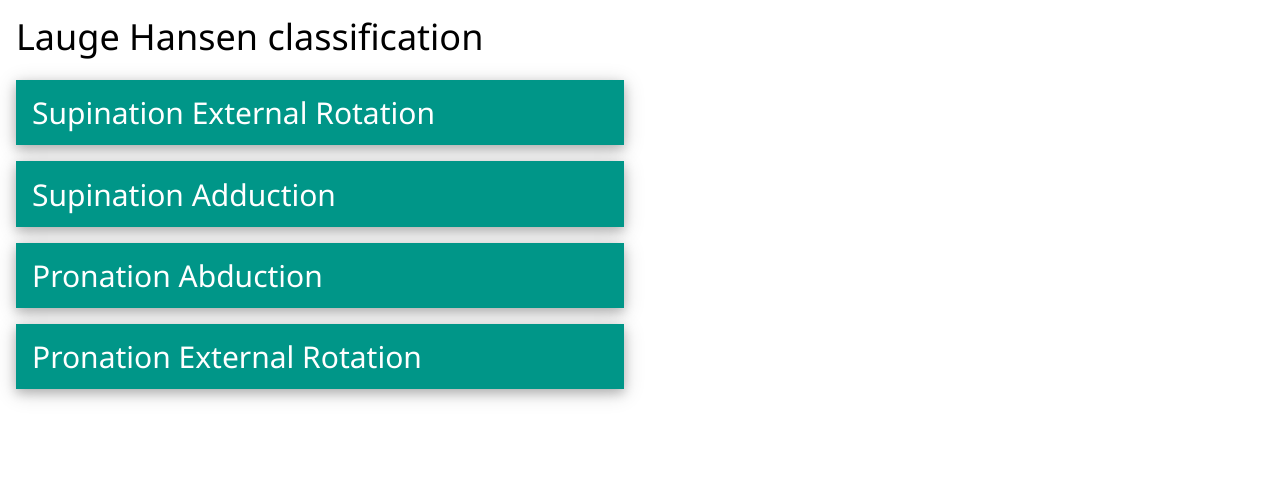
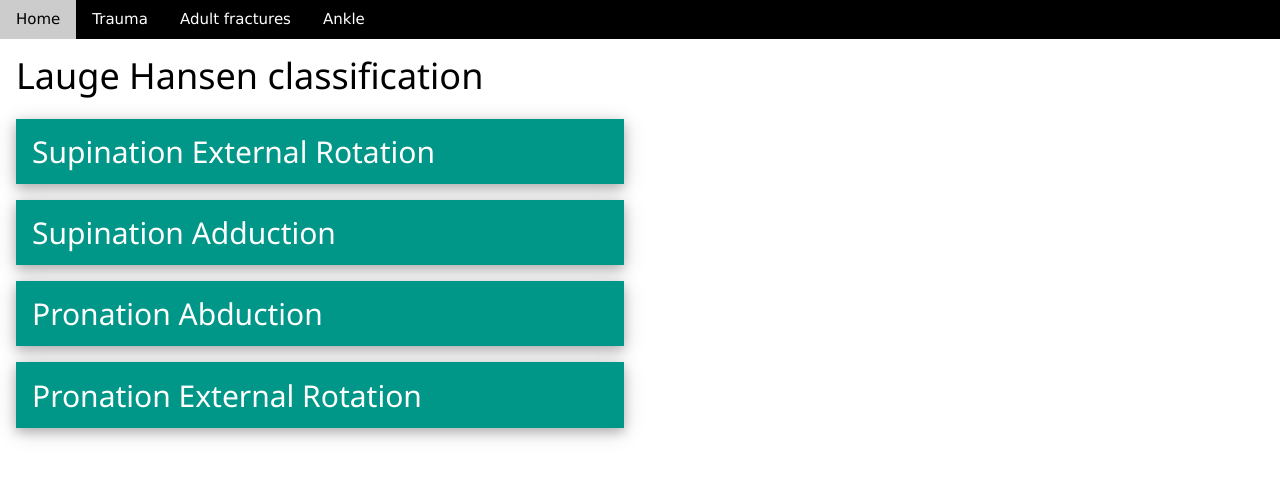
Before and after one commit to rm071012/classification, a plain HTML site: page trauma/adult/ankle/ankle.html in a window 1280 px wide. Drawn offline with nearby package versions, Linux system fonts and the light colour scheme.

Commit message:
Update ankle.html

```diff
--- a/trauma/adult/ankle/ankle.html
+++ b/trauma/adult/ankle/ankle.html
@@ -14,6 +14,13 @@
     </main>
 
     <body>
+        <div class="w3-bar w3-black">
+            <a href="../../../index.html" class="w3-bar-item w3-button">Home</a>
+            <a href="../../trauma.html" class="w3-bar-item w3-button">Trauma</a>
+            <a href="../adult.html" class="w3-bar-item w3-button">Adult fractures</a>
+            <a href="#" class="w3-bar-item w3-button">Ankle</a>
+        </div>
+
         <div class="w3-container w3-half">
             <h1>Lauge Hansen classification</h1>
             <div class = "w3-panel w3-card-4 w3-teal">
```
